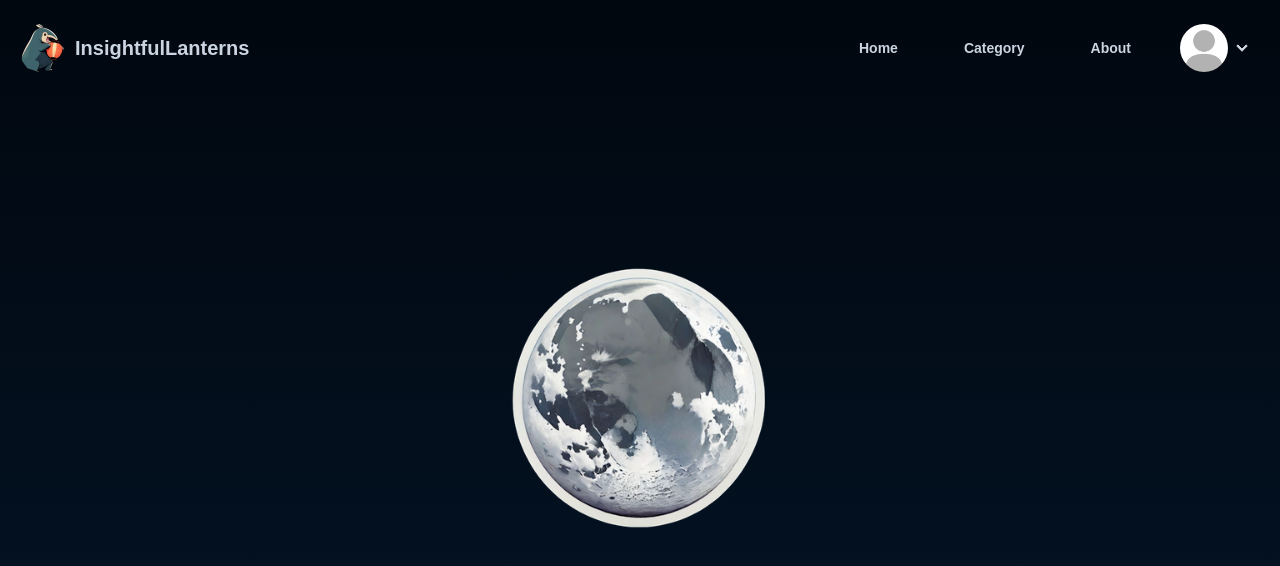
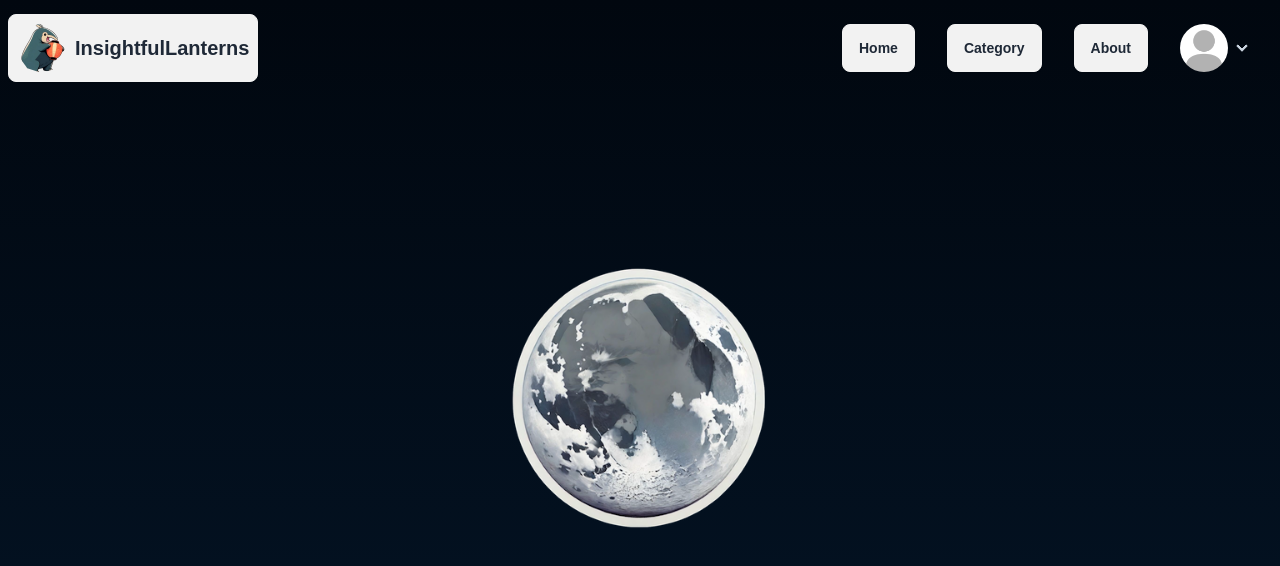
Before and after one commit to alexespejo/InsightfulLantern, a Next.js app in the folder frontend/: page /screens/category in a window 1280 px wide. Shown: the top 566 px of the page. Built offline with nearby package versions, Linux system fonts and the light colour scheme; no server answers.

Commit message:
fix-alex

```diff
--- a/frontend/app/components/Moon/moon.tsx
+++ b/frontend/app/components/Moon/moon.tsx
@@ -115,35 +115,55 @@ function CircularMenu() {
         `}
    </style>
    <div className="containerMoon">
-        <div className={`menuMoon ${isActive ? 'activeMoon' : ''}`}>
+    <div className={`menuMoon ${isActive ? "activeMoon" : ""}`}>
      <div className="toggleMoon" onClick={toggleMenu}>
-            <img style={{ transform: "scale(5.0)" }} src="/assets/moon.png" alt="Toggle Image" />
+      <img
+       style={{ transform: "scale(5.0)" }}
+       src="/assets/moon.png"
+       alt="Toggle Image"
+      />
      </div>
-          <div className={`hideMoon ${isActive ? 'hiddenMoon' : 'hideMoon'}`}>
+     <div className={`hideMoon ${isActive ? "hiddenMoon" : "hideMoon"}`}>
       <ul>
-              <li style={{ '--i': 0 } as any} className="menuItemMoon">
-                <a href="#"><p>School</p></a>
+       <li style={{ "--i": 0 } as any} className="menuItemMoon">
+        <a href="">
+         <p>School</p>
+        </a>
        </li>
-              <li style={{ '--i': 1 } as any} className="menuItemMoon">
-                <a href="#"><p style={{ transform: 'rotate(270deg)' }}>Coding</p></a>
+       <li style={{ "--i": 1 } as any} className="menuItemMoon">
+        <a href="#">
+         <p style={{ transform: "rotate(270deg)" }}>Coding</p>
+        </a>
        </li>
-              <li style={{ '--i': 2 } as any} className="menuItemMoon">
-                <a href="#"><p style={{ transform: 'rotate(180deg)' }}>Love</p></a>
+       <li style={{ "--i": 2 } as any} className="menuItemMoon">
+        <a href="#">
+         <p style={{ transform: "rotate(180deg)" }}>Love</p>
+        </a>
        </li>
-              <li style={{ '--i': 3 } as any} className="menuItemMoon">
-                <a href="#"><p style={{ transform: 'rotate(90deg)' }}>Work</p></a>
+       <li style={{ "--i": 3 } as any} className="menuItemMoon">
+        <a href="#">
+         <p style={{ transform: "rotate(90deg)" }}>Work</p>
+        </a>
        </li>
-              <li style={{ '--i': 4 } as any} className="menuItemMoon">
-                <a href="#"><p>Health</p></a>
+       <li style={{ "--i": 4 } as any} className="menuItemMoon">
+        <a href="#">
+         <p>Health</p>
+        </a>
        </li>
-              <li style={{ '--i': 5 } as any} className="menuItemMoon">
-                <a href="#"><p style={{ transform: 'rotate(270deg)' }}>Anxiety</p></a>
+       <li style={{ "--i": 5 } as any} className="menuItemMoon">
+        <a href="#">
+         <p style={{ transform: "rotate(270deg)" }}>Anxiety</p>
+        </a>
        </li>
-              <li style={{ '--i': 6 } as any} className="menuItemMoon">
-                <a href="#"><p style={{ transform: 'rotate(180deg)' }}>General</p></a>
+       <li style={{ "--i": 6 } as any} className="menuItemMoon">
+        <a href="#">
+         <p style={{ transform: "rotate(180deg)" }}>General</p>
+        </a>
        </li>
-              <li style={{ '--i': 7 } as any} className="menuItemMoon">
-                <a href="#"><p style={{ transform: 'rotate(90deg)' }}>Family</p></a>
+       <li style={{ "--i": 7 } as any} className="menuItemMoon">
+        <a href="#">
+         <p style={{ transform: "rotate(90deg)" }}>Family</p>
+        </a>
        </li>
       </ul>
      </div>
--- a/frontend/app/components/Navbar.tsx
+++ b/frontend/app/components/Navbar.tsx
@@ -14,7 +14,7 @@ const Navbar = () => {
   >
    <div className="flex-1">
     {/* Use an anchor tag to wrap the image */}
-    <a href="/profile" className="btn btn-ghost text-xl h-fit p-2">
+    <a href="/profile" className="btn text-xl h-fit p-2">
      <Image
       className="mask mask-decagon"
       src="/assets/logo.png"
@@ -29,17 +29,17 @@ const Navbar = () => {
     <ul className="menu menu-horizontal px-3">
      <li>
       <Link href="/">
-       <button className="btn btn-ghost">Home</button>
+       <button className="btn">Home</button>
       </Link>
      </li>
      <li>
       <Link href="/screens/category">
-       <button className="btn btn-ghost">Category</button>
+       <button className="btn">Category</button>
       </Link>
      </li>
      <li>
       <Link href="/screens/about">
-       <button className="btn btn-ghost">About</button>
+       <button className="btn">About</button>
       </Link>
      </li>
      {/* User dropdown */}
--- a/frontend/app/components/SpawnLanterns.tsx
+++ b/frontend/app/components/SpawnLanterns.tsx
@@ -5,7 +5,7 @@ import { useSession } from "next-auth/react";
 import { redirect } from "next/navigation";
 import { getPostData } from "../firebase/firestore";
 
-function SpawnLanterns() {
+function SpawnLanterns({ category }: any) {
  const session = useSession({
   required: true,
   onUnauthenticated() {
@@ -24,7 +24,7 @@ function SpawnLanterns() {
  useEffect(() => {
   const fetchData = async () => {
    try {
-    const citiesData: any = await getPostData("Coding");
+    const citiesData: any = await getPostData(category);
     setPosts(citiesData);
     setLantern(citiesData.length);
    } catch (error: any) {
@@ -89,7 +89,7 @@ function SpawnLanterns() {
         className="tooltip text-lg"
         htmlFor={`modal-${index}`}
        >
-        <img style={imgStyle} src="assets/lantern.png"></img>
+        <img style={imgStyle} src="/assets/lantern.png"></img>
        </label>
       </motion.div>
 
--- a/frontend/app/page.tsx
+++ b/frontend/app/page.tsx
@@ -65,7 +65,7 @@ export default function Home() {
    <RefreshButton />
    <Navbar />
    <div className="">
-    <SpawnLanterns />
+    {/* <SpawnLanterns /> */}
     {/* {[...Array(lantern)].map((_, index) => {
      return (
       <>
--- a/frontend/app/screens/categories/[...slug]/page.tsx
+++ b/frontend/app/screens/categories/[...slug]/page.tsx
@@ -1,5 +1,8 @@
 "use client";
 import Navbar from "@/app/components/Navbar";
+import SpawnLanterns from "@/app/components/SpawnLanterns";
+import PostButton from "@/app/components/PostButton";
+import Image from "next/image";
 export default function Page({ params }: { params: { slug: string } }) {
  const categories = [
   "Coding",
@@ -13,7 +16,21 @@ export default function Page({ params }: { params: { slug: string } }) {
  return (
   <div>
    <Navbar />
-   My Post: {categories[parseInt(params.slug)]}
+   {/* My Post: {categories[parseInt(params.slug)]} */}
+   <PostButton />
+   <a
+    href={`/screens/categories/${parseInt(params.slug)}`}
+    className="absolute bottom-10 left-10 lantern-btn"
+   >
+    <Image
+     src="/icons/RefreshIcon.svg"
+     width={40}
+     height={40}
+     alt="Refresh Icon"
+    />
+   </a>
+
+   <SpawnLanterns category={categories[parseInt(params.slug)]} />
   </div>
  );
 }
```
Lines whose indentation alone changed are shown as unchanged.
